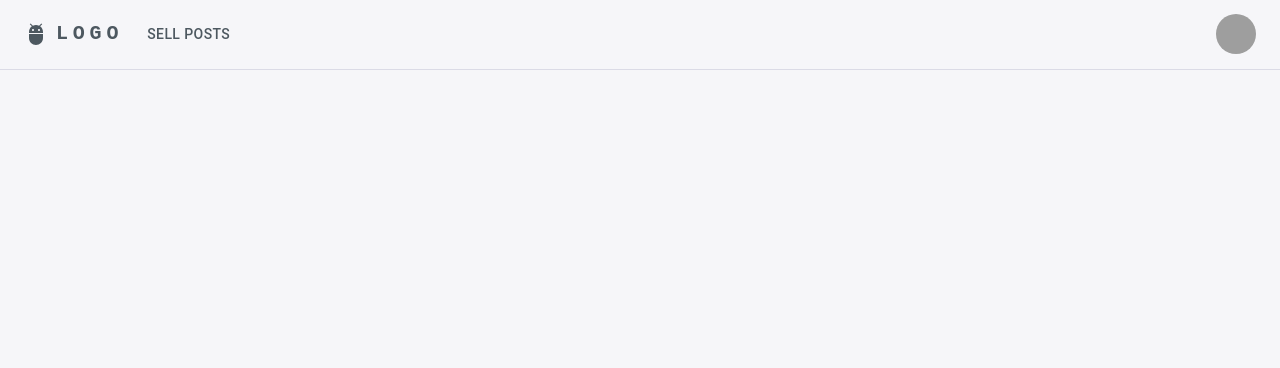
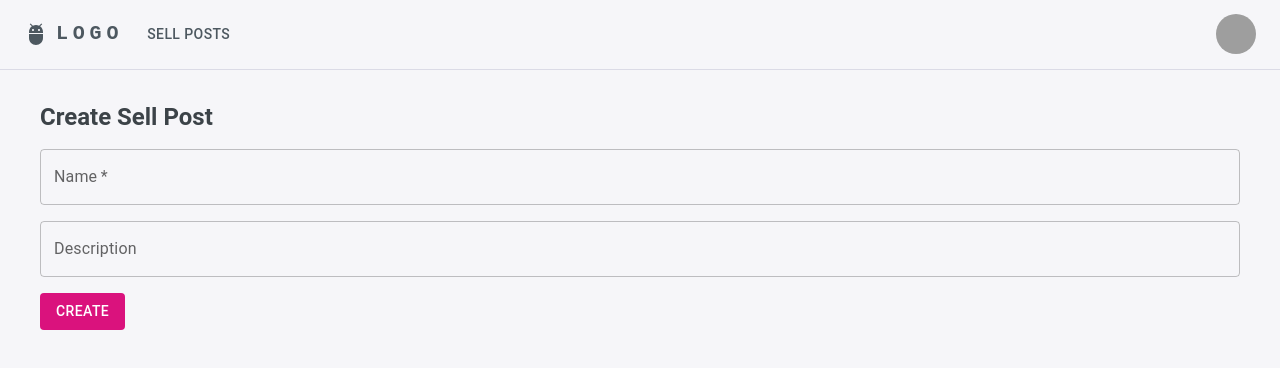
Before and after one commit to Acrylic125/bookmark-pet-project, a Next.js app: page /sell-post/create in a window 1280 px wide. Shown: the top 368 px of the page. Built offline with nearby package versions, Linux system fonts and the light colour scheme; grey boxes are pictures that could not be loaded.

Commit message:
feat: create sell post

```diff
--- /dev/null
+++ b/src/pages/sell-post/create.tsx
@@ -0,0 +1,105 @@
+import MainLayout from "@/components/MainLayout";
+import { Alert, Box, Button, CircularProgress, Container, Stack, TextField, Typography } from "@mui/material";
+import { useRouter } from "next/router";
+import { useState } from "react";
+import { useMutation } from "react-query";
+
+const CreateSellPost = () => {
+  const router = useRouter();
+  const [name, setName] = useState("");
+  const [description, setDescription] = useState("");
+  const {
+    isLoading: createSellPostIsLoading,
+    isSuccess: createSellPostIsSuccess,
+    error: createSellPostError,
+    mutate: createSellPost,
+  } = useMutation(async ({ name, description }: { name: string; description: string }) => {
+    const resp = await fetch("/api/sell-post", {
+      method: "POST",
+      headers: {
+        "Content-Type": "application/json",
+      },
+      body: JSON.stringify({
+        name,
+        description,
+        status: "active",
+      }),
+    });
+    if (!resp.ok) {
+      throw new Error("Failed to create sell post");
+    }
+  });
+
+  return (
+    <MainLayout>
+      <Container maxWidth="xl">
+        <Stack
+          sx={({ spacing }) => ({
+            width: "100%",
+            color: "grey.300",
+            paddingX: spacing(2),
+            paddingY: spacing(4),
+          })}
+          gap={2}
+        >
+          <Typography
+            sx={{
+              fontWeight: "bold",
+              color: "grey.700",
+            }}
+            component="h1"
+            variant="h5"
+          >
+            Create Sell Post
+          </Typography>
+          <TextField
+            variant="outlined"
+            label="Name"
+            placeholder="Name"
+            value={name}
+            inputProps={{ minLength: 8, maxLength: 128 }}
+            onChange={(e) => {
+              setName(e.target.value);
+            }}
+            required
+          />
+          <TextField
+            variant="outlined"
+            type="text"
+            multiline
+            label="Description"
+            placeholder="Description"
+            value={description}
+            inputProps={{ minLength: 0, maxLength: 2048 }}
+            onChange={(e) => {
+              setDescription(e.target.value);
+            }}
+          />
+          <>
+            {createSellPostError && (
+              <Alert severity="error">{createSellPostError instanceof Error ? createSellPostError.message : "An unknown error occured."}</Alert>
+            )}
+            {createSellPostIsSuccess && <Alert severity="success">Created Sell Post! Redirecting to sell post.</Alert>}
+          </>
+          <Box>
+            <Button
+              sx={{
+                boxShadow: "none",
+              }}
+              variant="contained"
+              onClick={async () => {
+                createSellPost({ name, description });
+              }}
+              disabled={createSellPostIsLoading}
+            >
+              <CircularProgress size={24} sx={{ color: "white", marginRight: 1 }} style={{ display: createSellPostIsLoading ? "block" : "none" }} />
+              Create
+            </Button>
+          </Box>
+        </Stack>
+      </Container>
+    </MainLayout>
+  );
+};
+
+export default CreateSellPost;
```
